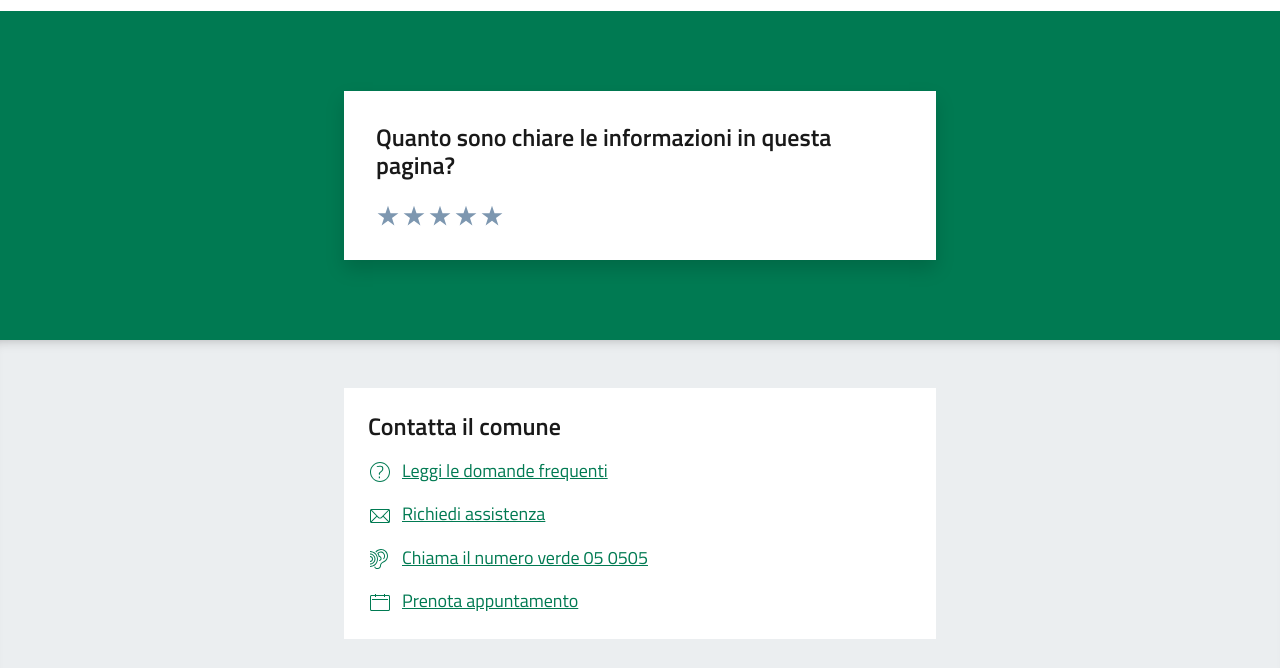
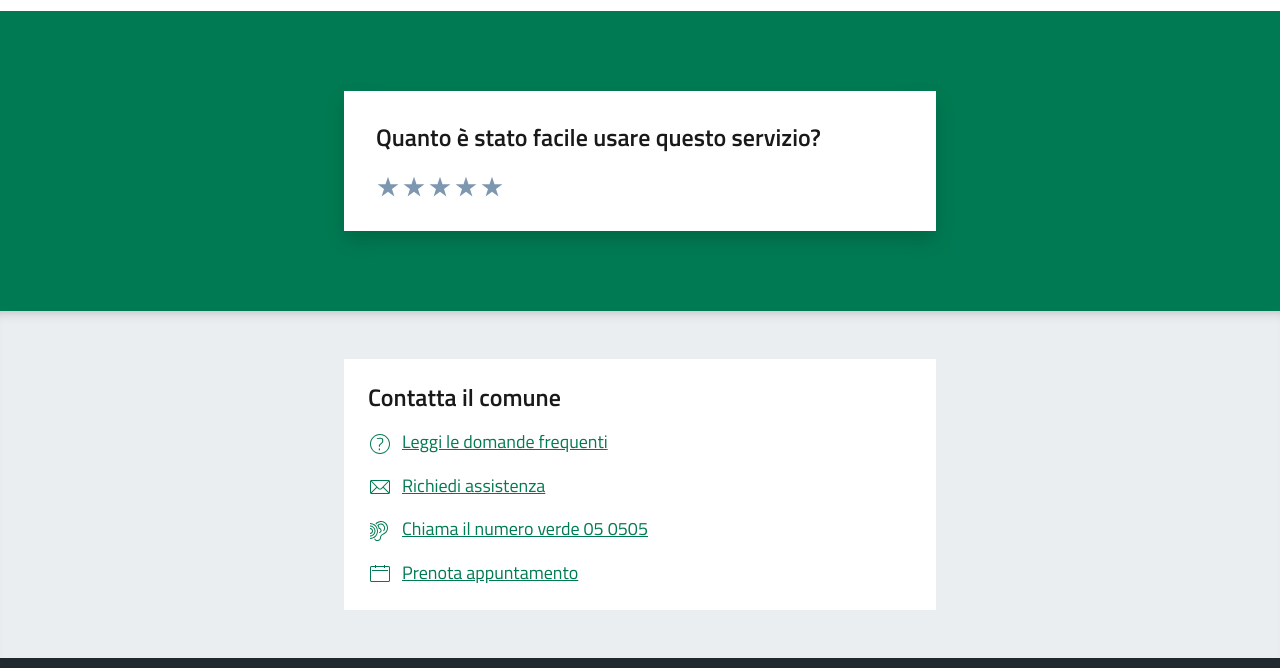
Before and after one commit to italia/prototipo-pagamento-multe, a plain HTML site: page summary.html in a window 1280 px wide. Shown: the part 800-1468 px from the top of the page. Drawn offline with Linux system fonts and the light colour scheme.

Commit message:
Changed title of evaluation tool

```diff
--- a/summary.html
+++ b/summary.html
@@ -349,7 +349,7 @@
               <div class="card shadow card-wrapper" data-element="feedback">
                 <div class="cmp-rating__card-first">
                   <div class="card-header border-0">
-                    <h2 class="title-medium-2-semi-bold mb-0">Quanto sono chiare le informazioni in questa pagina?</h2>
+                    <h2 class="title-medium-2-semi-bold mb-0">Quanto è stato facile usare questo servizio?</h2>
                   </div>
                   <div class="card-body">
                     <fieldset class="rating">
```
